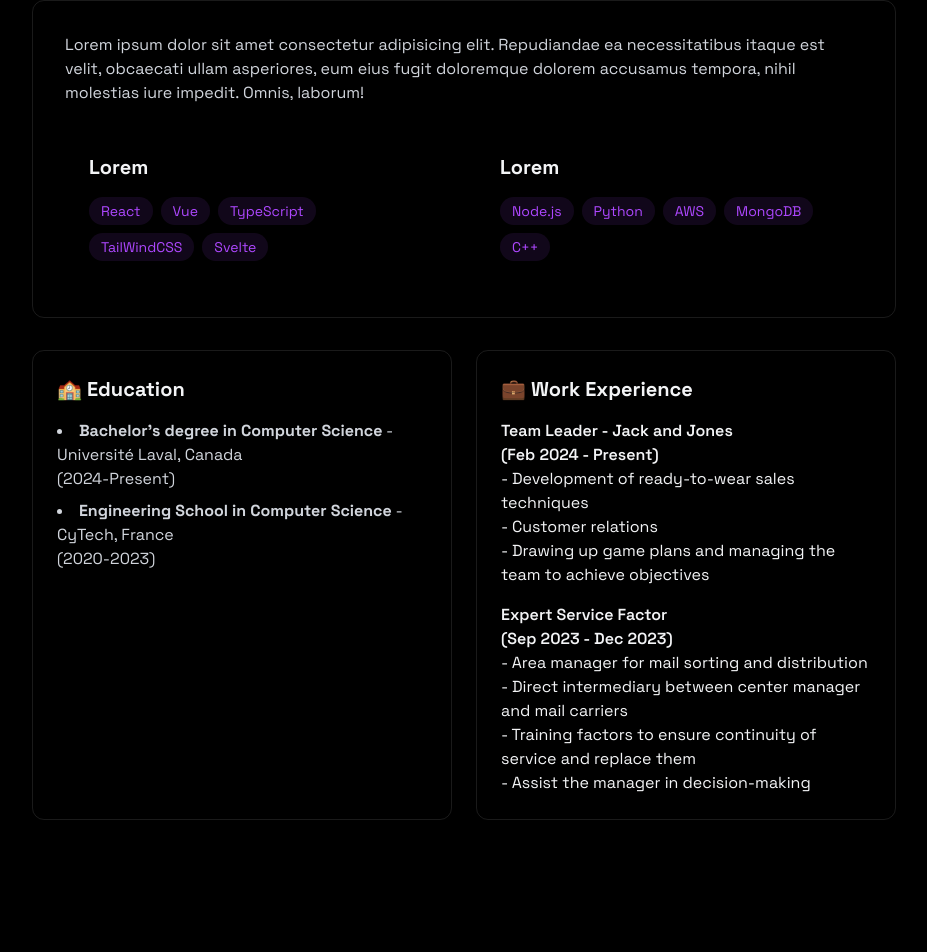
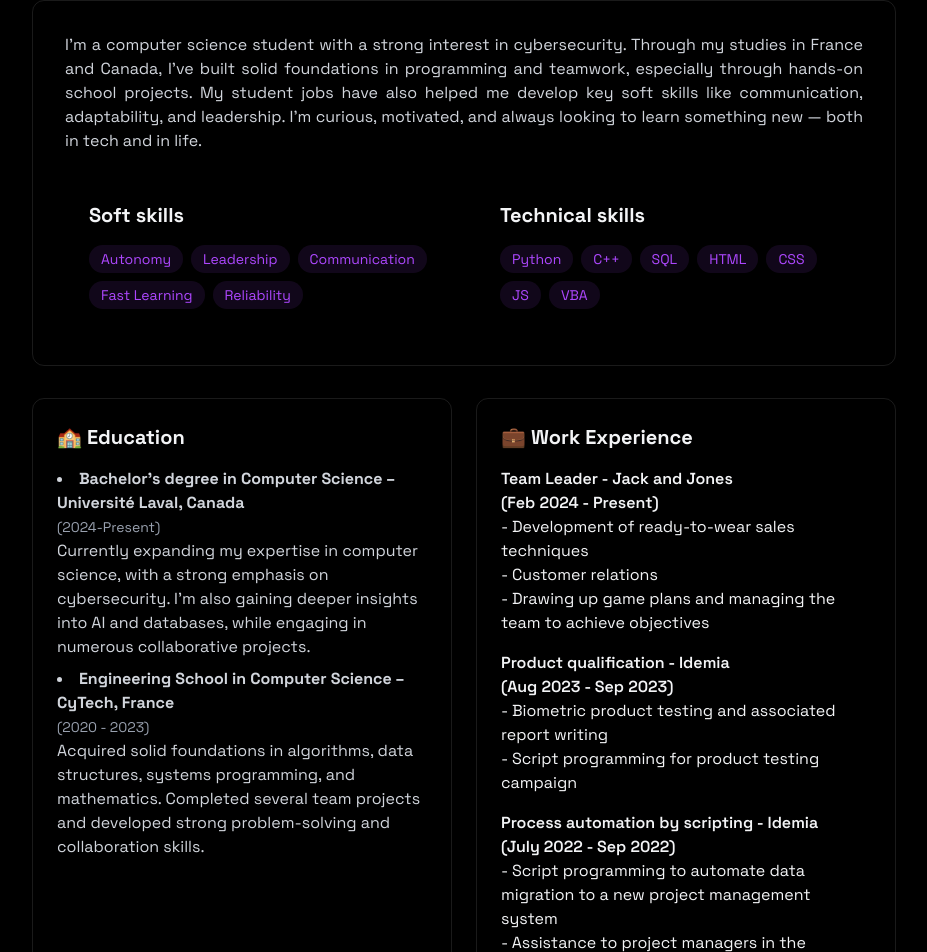
Before and after one commit to Romain1309/romain-gardet-portfolio, a React (Vite) app: page / in a window 1280 px wide. Shown: the part 948-1900 px from the top of the page, without its empty margins (176-1103 px from the left). Built offline with nearby package versions, Linux system fonts and the light colour scheme.

Commit message:
Filled some informations

```diff
--- a/src/components/sections/About.jsx
+++ b/src/components/sections/About.jsx
@@ -1,15 +1,15 @@
 import { RevealOnScroll } from "../RevealOnScroll";
 
 export const About = () => {
-  const frontendSkills = [
-    "React",
-    "Vue",
-    "TypeScript",
-    "TailWindCSS",
-    "Svelte",
+  const softSkills = [
+    "Autonomy",
+    "Leadership",
+    "Communication",
+    "Fast Learning",
+    "Reliability",
   ];
 
-  const backendSkills = ["Node.js", "Python", "AWS", "MongoDB", "C++"];
+  const techSkills = ["Python", "C++", "SQL",  "HTML", "CSS", "JS", "VBA"];
 
   return (
     <section
@@ -25,17 +25,22 @@ export const About = () => {
 
           <div className="glass rounded-xl p-8 border-white/10 border hover:-translate-y-1 transition-all">
             <p className="text-gray-300 mb-6">
-              Lorem ipsum dolor sit amet consectetur adipisicing elit.
-              Repudiandae ea necessitatibus itaque est velit, obcaecati ullam
-              asperiores, eum eius fugit doloremque dolorem accusamus tempora,
-              nihil molestias iure impedit. Omnis, laborum!
+              <p className="text-gray-300 mb-6 text-justify">
+                I'm a computer science student with a strong interest in
+                cybersecurity. Through my studies in France and Canada, I’ve
+                built solid foundations in programming and teamwork, especially
+                through hands-on school projects. My student jobs have also
+                helped me develop key soft skills like communication,
+                adaptability, and leadership. I’m curious, motivated, and always
+                looking to learn something new — both in tech and in life.
+              </p>
             </p>
 
             <div className="grid grid-cols-1 md:grid-cols-2 gap-6">
               <div className="rounded-xl p-6 hover:-translate-y-1 transition-all">
-                <h3 className="text-xl font-bold mb-4">Lorem</h3>
+                <h3 className="text-xl font-bold mb-4">Soft skills</h3>
                 <div className="flex flex-wrap gap-2">
-                  {frontendSkills.map((tech, key) => (
+                  {softSkills.map((tech, key) => (
                     <span
                       key={key}
                       className="bg-purple-500/10 text-purple-500 py-1 px-3 rounded-full text-sm hover:bg-purple-500/20
@@ -48,9 +53,9 @@ export const About = () => {
                 </div>
               </div>
               <div className="rounded-xl p-6 hover:-translate-y-1 transition-all">
-                <h3 className="text-xl font-bold mb-4">Lorem</h3>
+                <h3 className="text-xl font-bold mb-4">Technical skills</h3>
                 <div className="flex flex-wrap gap-2">
-                  {backendSkills.map((tech, key) => (
+                  {techSkills.map((tech, key) => (
                     <span
                       key={key}
                       className="bg-purple-500/10 text-purple-500 py-1 px-3 rounded-full text-sm hover:bg-purple-500/20
@@ -70,14 +75,31 @@ export const About = () => {
               <h3 className="text-xl font-bold mb-4"> 🏫 Education </h3>
               <ul className="list-disc list-inside text-gray-300 space-y-2">
                 <li>
-                  <strong>Bachelor's degree in Computer Science</strong> -
-                  Université Laval, Canada
-                  <br /> (2024-Present)
+                  <strong>
+                    Bachelor's degree in Computer Science – Université Laval,
+                    Canada
+                  </strong>
+                  <br />{" "}
+                  <span className="text-sm text-gray-400">(2024-Present)</span>
+                  <p>
+                    Currently expanding my expertise in computer science, with a
+                    strong emphasis on cybersecurity. I'm also gaining deeper
+                    insights into AI and databases, while engaging in numerous
+                    collaborative projects.
+                  </p>
                 </li>
                 <li>
-                  <strong>Engineering School in Computer Science</strong> -
-                  CyTech, France
-                  <br /> (2020-2023)
+                  <strong>
+                    Engineering School in Computer Science – CyTech, France
+                  </strong>
+                  <br />{" "}
+                  <span className="text-sm text-gray-400">(2020 - 2023)</span>
+                  <p>
+                    Acquired solid foundations in algorithms, data structures,
+                    systems programming, and mathematics. Completed several team
+                    projects and developed strong problem-solving and
+                    collaboration skills.
+                  </p>
                 </li>
               </ul>
             </div>
@@ -99,19 +121,24 @@ export const About = () => {
                 </div>
                 <div>
                   <h4 className="font-semibold">
-                    Expert Service Factor
-                    <br />
-                    (Sep 2023 - Dec 2023)
+                    Product qualification - Idemia <br />
+                    (Aug 2023 - Sep 2023)
                   </h4>
                   <p>
-                    - Area manager for mail sorting and distribution <br />
-                    - Direct intermediary between center manager and mail
-                    carriers
-                    <br />
-                    - Training factors to ensure continuity of service and
-                    replace them <br />
-                    - Assist the manager in decision-making
-                    <br />
+                    - Biometric product testing and associated report writing
+                    <br />- Script programming for product testing campaign
+                  </p>
+                </div>
+                <div>
+                  <h4 className="font-semibold">
+                    Process automation by scripting - Idemia <br />
+                    (July 2022 - Sep 2022)
+                  </h4>
+                  <p>
+                    - Script programming to automate data migration to a new
+                    project management system
+                    <br />- Assistance to project managers in the implementation
+                    of a new data management system.
                   </p>
                 </div>
               </div>
--- a/src/components/sections/Projects.jsx
+++ b/src/components/sections/Projects.jsx
@@ -15,7 +15,7 @@ export const Projects = () => {
           <div className="grid grid-cols-1 md:grid-cols-2 gap-6">
             <div className="p-6 rounded-xl border border-white/10 hover:-translate-y-1 hover:border-purple-500/30 hover:shadow-[0_2px_8px_rgba(59,130,246,0.1)] transition-all">
               <h3 className="text-xl font-bold mb-2">TryHackMe Training</h3>
-              <p className="text-gray-400 mb-4">
+              <p className="text-gray-400 mb-4 text-justify">
                 Ongoing training on real-world cybersecurity scenarios:
                 enumeration, privilege escalation, web attacks, and more.
               </p>
@@ -56,15 +56,13 @@ export const Projects = () => {
             </div>
             <div className="p-6 rounded-xl border border-white/10 hover:-translate-y-1 hover:border-purple-500/30 hover:shadow-[0_2px_8px_rgba(59,130,246,0.1)] transition-all">
               <h3 className="text-xl font-bold mb-2">Name of projects 1</h3>
-              <p className="text-gray-400 mb-4">
+              <p className="text-gray-400 mb-4 text-justify">
                 Lorem ipsum dolor sit amet consectetur adipisicing elit.
                 Veritatis ullam harum exercitationem, adipisci suscipit voluptas
-                officia, omnis neque provident quas obcaecati tenetur at. Vel,
-                laudantium voluptates assumenda illum nihil in.
+                officia, omnis neque provident quas obcaecati tenetur at.
               </p>
               <div className="flex flex-wrap gap-2 mb-4">
-                {["Skills1", "Skills2", "Skills3", "Skills4"].map(
-                  (tech, key) => (
+                {["Skills1", "Skills2", "Skills3", "Skills4"].map((tech, key) => (
                   <span
                     key={key}
                     className="bg-purple-500/10 text-purple-500 py-1 px-3 rounded-full text-sm hover:bg-purple-500/20
@@ -73,13 +71,12 @@ export const Projects = () => {
                   >
                     {tech}
                   </span>
-                  )
-                )}
+                ))}
               </div>
 
               <div className="flex justify-between items-center">
                 <a
-                  href="google.com"
+                  href="#"
                   className="text-purple-400 hover:text-purple-300 transition-colors my-4"
                 >
                   {" "}
```
Lines whose indentation alone changed are shown as unchanged.
